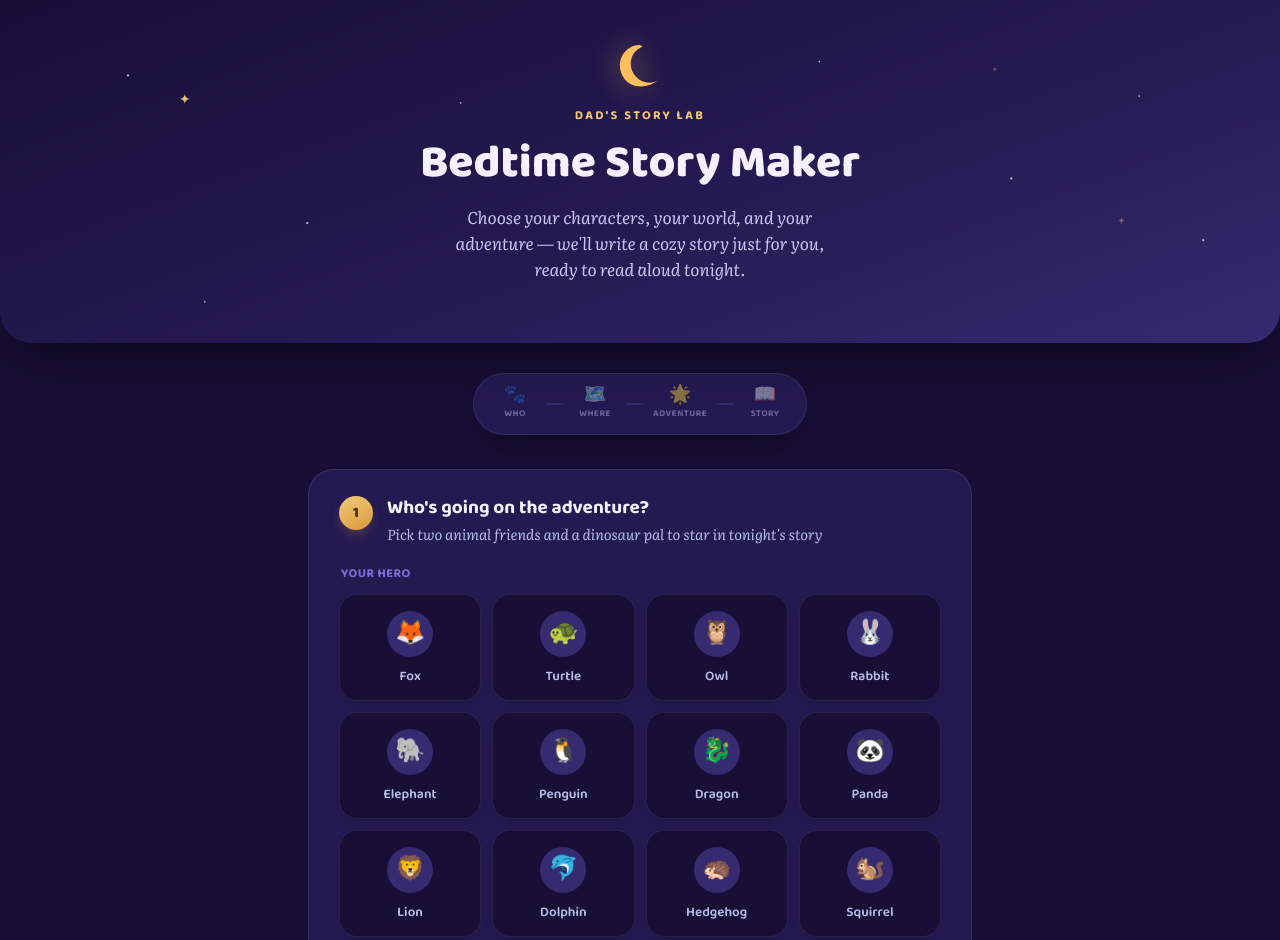
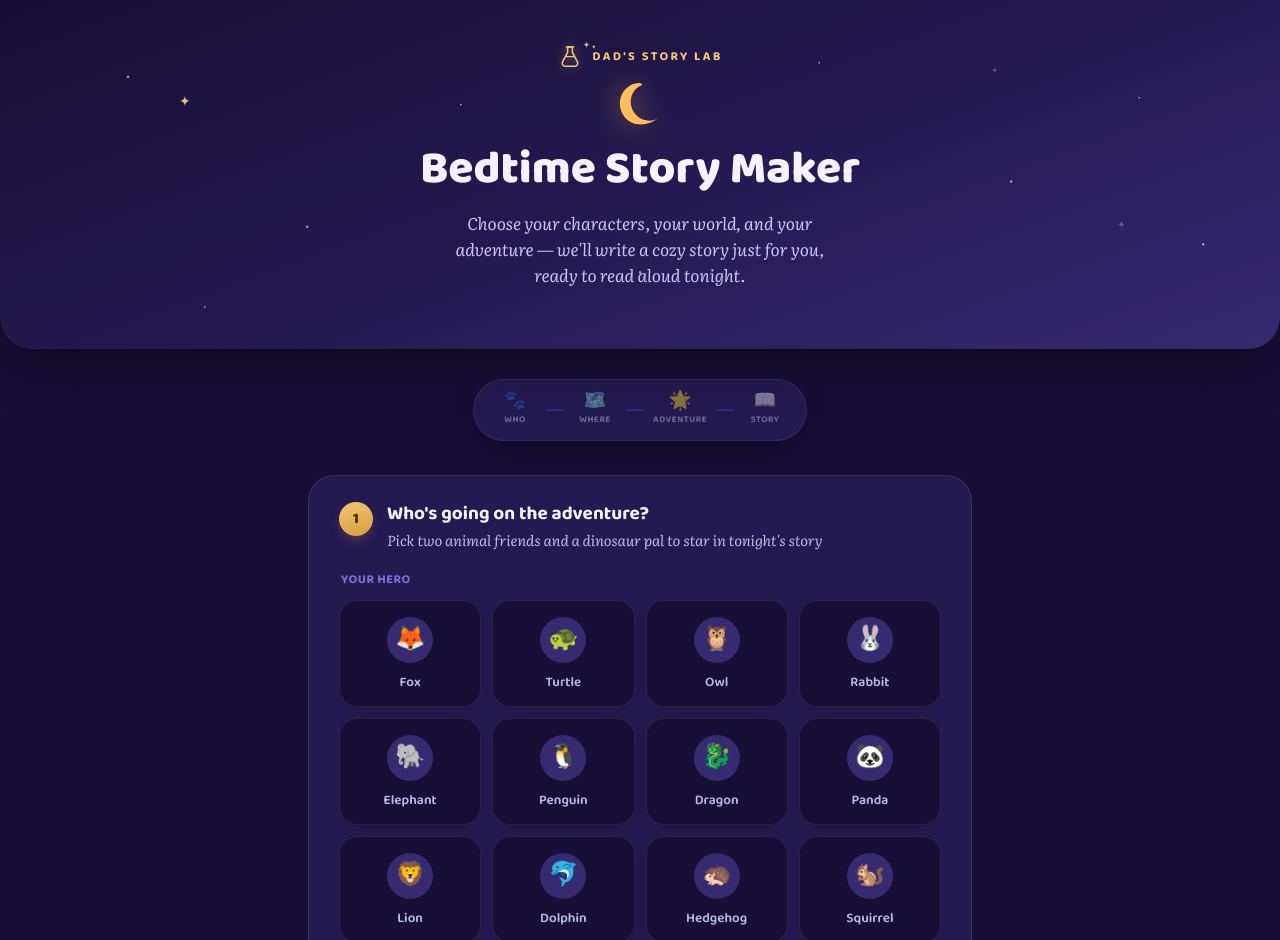
Before and after one commit to pacmanv/vercel-story-maker, a website: page index.html in a window 1280 px wide. Shown: the top 940 px of the page. Drawn offline with Linux system fonts and the light colour scheme.

Commit message:
Add flask logo to header, add credit line to footer

```diff
--- a/index.html
+++ b/index.html
@@ -106,6 +106,31 @@
     text-transform: uppercase;
     margin: 0 0 12px;
   }
+
+  .flask-lockup{
+    display:flex;
+    align-items:center;
+    justify-content:center;
+    gap: 9px;
+    margin-bottom: 12px;
+  }
+  .flask-lockup .eyebrow{ margin:0; }
+  .flask-lockup .flask-wrap{
+    position:relative;
+    display:inline-flex;
+    width: 26px;
+    height: 26px;
+  }
+  .flask-icon{
+    filter: drop-shadow(0 0 6px rgba(243,200,118,0.45));
+  }
+  .flask-lockup .mini-sparkle{
+    position:absolute;
+    color: var(--gold-light);
+    opacity: .9;
+  }
+  .flask-lockup .ms1{ top:-6px; right:-7px; font-size:9px; }
+  .flask-lockup .ms2{ top:-1px; right:-13px; font-size:6px; }
 
   h1{
     color: var(--cream);
@@ -692,6 +717,13 @@
     margin-top: 40px;
     letter-spacing:0.04em;
   }
+  footer.credit .credit-sub{
+    display:block;
+    margin-top: 6px;
+    font-size: 10.5px;
+    opacity: .7;
+    letter-spacing:0.03em;
+  }
 
   @media (max-width: 480px){
     .hero-inner{ padding: 36px 20px 52px; }
@@ -716,10 +748,22 @@
   <span class="sparkle s2" aria-hidden="true">&#10022;</span>
   <span class="sparkle s3" aria-hidden="true">&#10022;</span>
   <div class="hero-inner">
+    <div class="flask-lockup">
+      <span class="flask-wrap">
+        <svg class="flask-icon" width="26" height="26" viewBox="0 0 44 44" fill="none" aria-hidden="true">
+          <path d="M18 5h8v9.2l8.4 15.6c1.9 3.6-.7 8-4.8 8H14.4c-4.1 0-6.7-4.4-4.8-8L18 14.2V5z"
+                fill="none" stroke="#f3c876" stroke-width="2.6" stroke-linejoin="round"/>
+          <path d="M15.3 21.5h13.4" stroke="#f3c876" stroke-width="2.2" stroke-linecap="round"/>
+          <path d="M16 5h12" stroke="#f3c876" stroke-width="2.6" stroke-linecap="round"/>
+        </svg>
+        <span class="mini-sparkle ms1" aria-hidden="true">&#10022;</span>
+        <span class="mini-sparkle ms2" aria-hidden="true">&#10022;</span>
+      </span>
+      <p class="eyebrow">Dad's Story Lab</p>
+    </div>
     <svg class="moon" width="46" height="46" viewBox="0 0 44 44" fill="none" aria-hidden="true">
       <path d="M27 6C19.8 8.6 15 15.5 15 23.4c0 10.6 8.6 19.2 19.2 19.2 3 0 5.9-.7 8.4-1.9C37.8 44 30.6 47 22.7 46.3 12.1 45.3 4 36 4 25 4 13.9 12.6 4.4 23.6 4.1c1.2 0 2.3.6 3.4 1.9z" fill="#ffbf5c" transform="translate(-1 -3) scale(0.94)"/>
     </svg>
-    <p class="eyebrow">Dad's Story Lab</p>
     <h1>Bedtime Story Maker</h1>
     <p class="sub">Choose your characters, your world, and your adventure &mdash; we'll write a cozy story just for you, ready to read aloud tonight.</p>
   </div>
@@ -838,7 +882,7 @@
 
   <div id="result" hidden></div>
 
-  <footer class="credit">Made with a little bit of story magic, for bedtime.</footer>
+  <footer class="credit">Made with a little bit of story magic, for bedtime.<span class="credit-sub">Designed, created, and built by Pac K.</span></footer>
 </div>
 
 </div>
```
